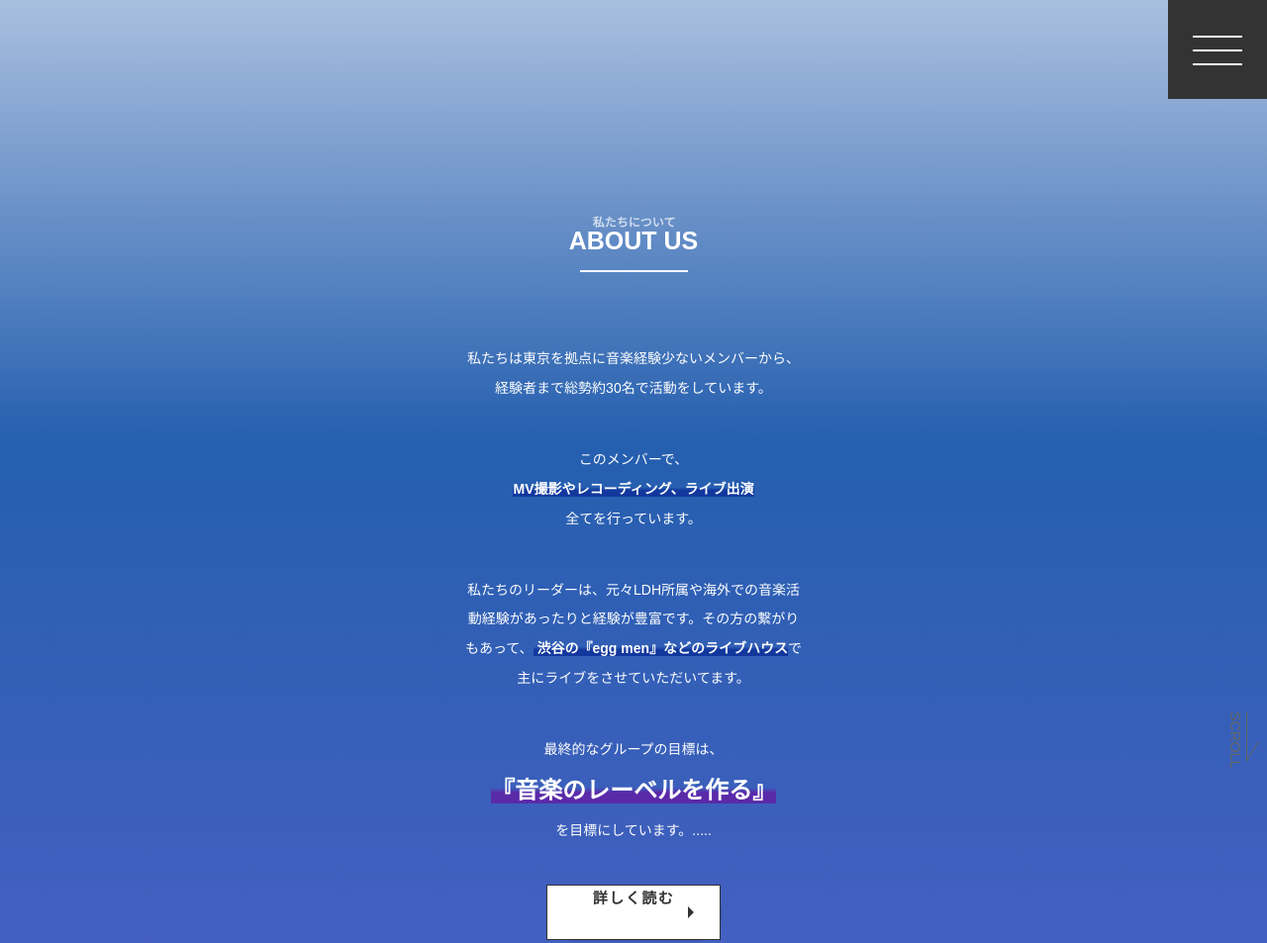
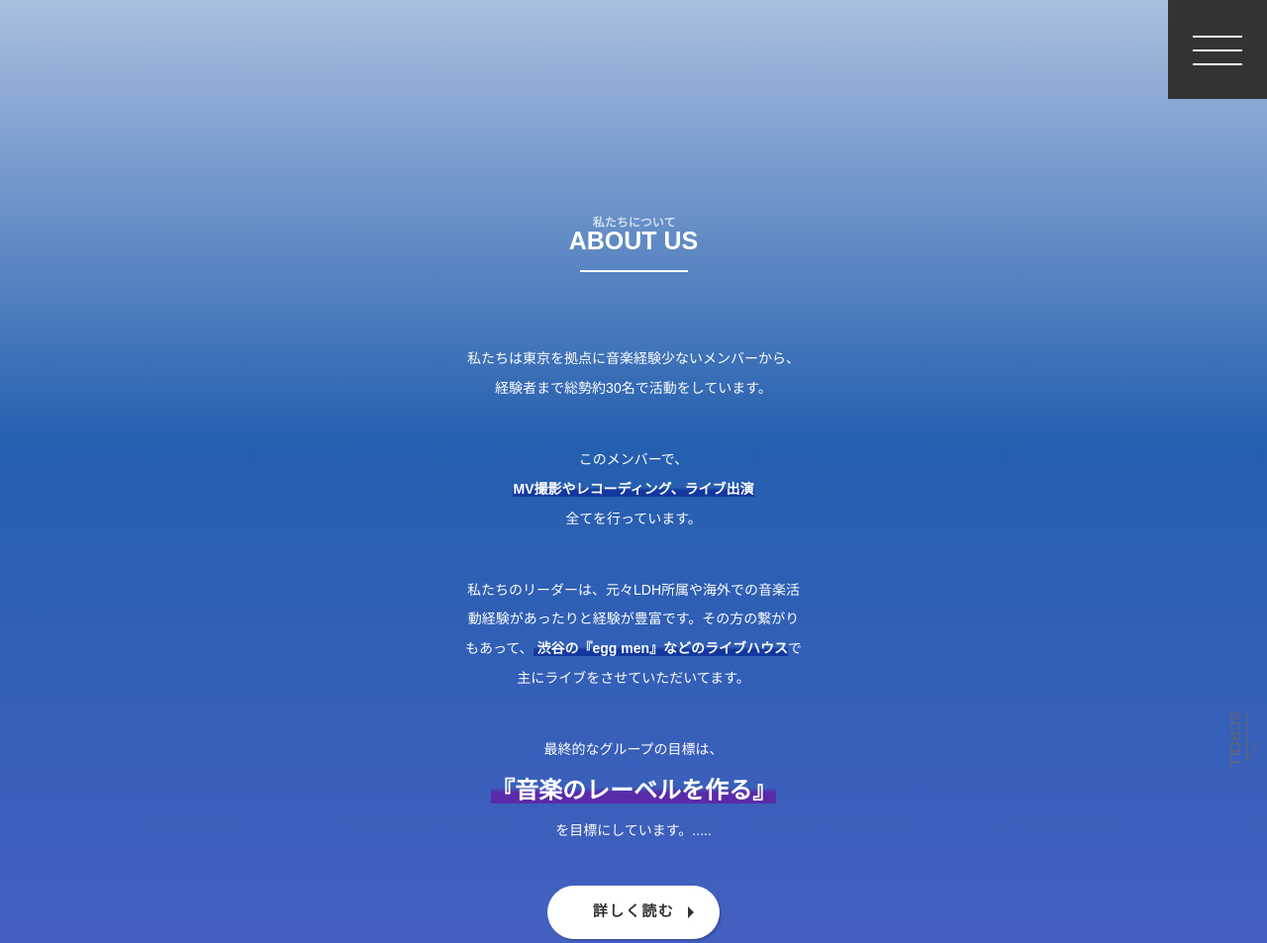
Before and after one commit to naotomiura/river-portfolio, a plain HTML site: page index.html in a window 1280 px wide. Shown: the top 953 px of the page at 99% size. Drawn offline with nearby package versions, Linux system fonts and the light colour scheme.

Commit message:
Update style.css

```diff
--- a/css/style.css
+++ b/css/style.css
@@ -310,9 +310,6 @@ ABOUT US
 .m_btn span {
     display: block;
     position: absolute;
-    width: 100%;
-    height: 100%;
-    border: 1px solid #333;
     /* 重なりを3Dで表示 */
     transform-style: preserve-3d;
     /* アニメーションの設定 数字が少なくなるほど早く回転 */
```
